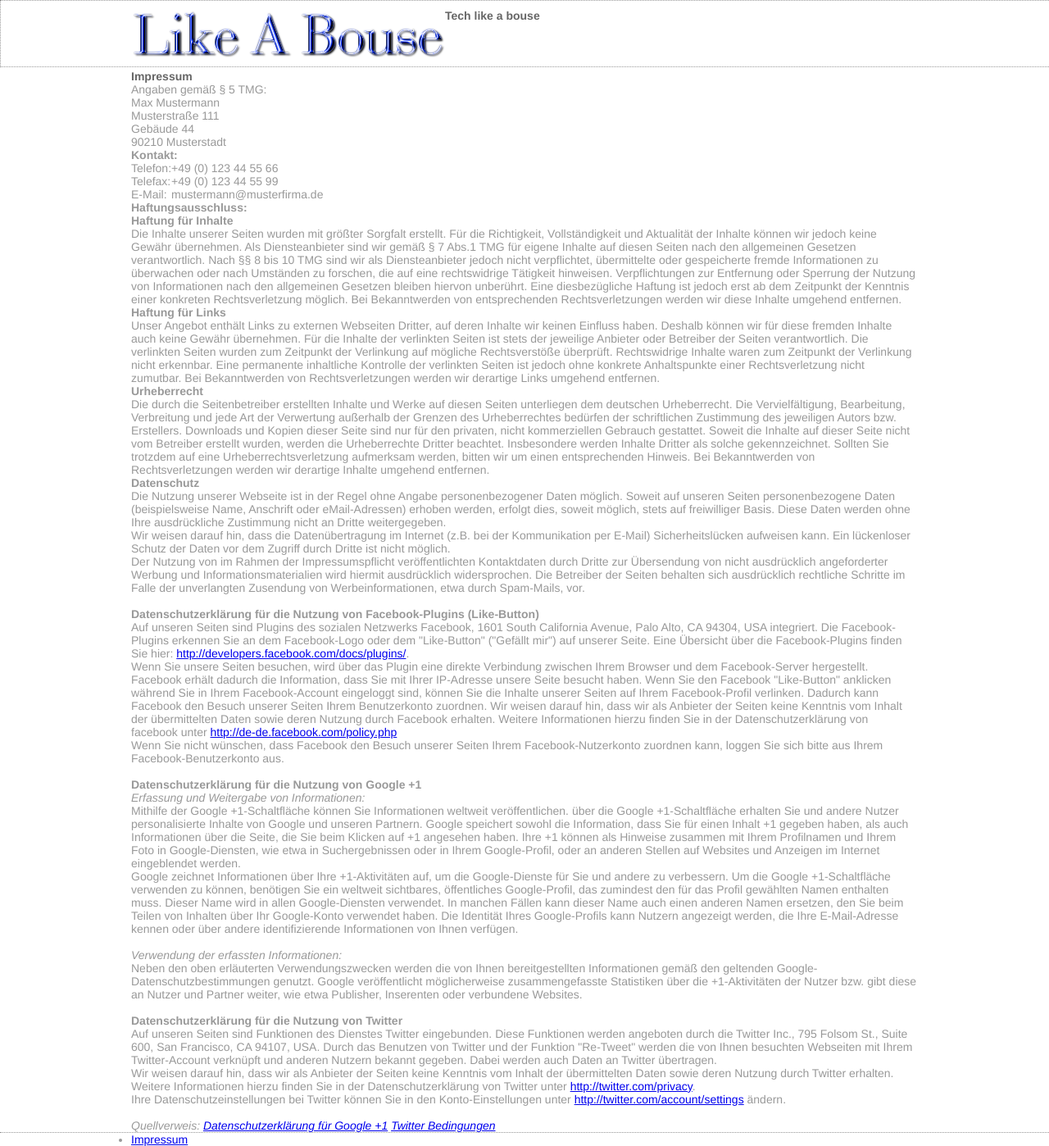
After one commit to MrRaffnix/likeabouse.com, a Rails app: page /impressum in a window 1280 px wide. The commit adds this page. Shown: the whole page at 82% size. Run offline with Rails 7, Linux system fonts and the light colour scheme; style sheets or scripts are compiled from the project's sources; parts of the project's set-up code (start-up, migrations or seed data) failed here and were passed over; some libraries are stand-ins or nearby versions.

Commit message:
added pages controller and sample impressum

```diff
--- /dev/null
+++ b/app/controllers/pages_controller.rb
@@ -0,0 +1,6 @@
+class PagesController < ApplicationController
+  def impressum
+    render template: "shared/impressum"
+  end
+
+end
--- a/app/views/shared/_footer.html.haml
+++ b/app/views/shared/_footer.html.haml
@@ -1,4 +1,4 @@
 .o
   .c24
     %ul
-      %li= link_to "Impressum", "#"
+      %li= link_to "Impressum", impressum_path
--- /dev/null
+++ b/app/views/shared/impressum.html.haml
@@ -0,0 +1,87 @@
+%h1 Impressum
+%p
+  Angaben gemäß § 5 TMG:
+%p
+  Max Mustermann
+  %br/
+  Musterstraße 111
+  %br/
+  Gebäude 44
+  %br/
+  90210 Musterstadt
+  %br/
+%h2 Kontakt:
+%table
+  %tr
+    %td
+      %p Telefon:
+    %td
+      %p +49 (0) 123 44 55 66
+  %tr
+    %td
+      %p Telefax:
+    %td
+      %p +49 (0) 123 44 55 99
+  %tr
+    %td
+      %p E-Mail:
+    %td
+      %p mustermann@musterfirma.de
+%h2 Haftungsausschluss:
+%p
+  %strong Haftung für Inhalte
+%p Die Inhalte unserer Seiten wurden mit größter Sorgfalt erstellt. Für die Richtigkeit, Vollständigkeit und Aktualität der Inhalte können wir jedoch keine Gewähr übernehmen. Als Diensteanbieter sind wir gemäß § 7 Abs.1 TMG für eigene Inhalte auf diesen Seiten nach den allgemeinen Gesetzen verantwortlich. Nach §§ 8 bis 10 TMG sind wir als Diensteanbieter jedoch nicht verpflichtet, übermittelte oder gespeicherte fremde Informationen zu überwachen oder nach Umständen zu forschen, die auf eine rechtswidrige Tätigkeit hinweisen. Verpflichtungen zur Entfernung oder Sperrung der Nutzung von Informationen nach den allgemeinen Gesetzen bleiben hiervon unberührt. Eine diesbezügliche Haftung ist jedoch erst ab dem Zeitpunkt der Kenntnis einer konkreten Rechtsverletzung möglich. Bei Bekanntwerden von entsprechenden Rechtsverletzungen werden wir diese Inhalte umgehend entfernen.
+%p
+  %strong Haftung für Links
+%p Unser Angebot enthält Links zu externen Webseiten Dritter, auf deren Inhalte wir keinen Einfluss haben. Deshalb können wir für diese fremden Inhalte auch keine Gewähr übernehmen. Für die Inhalte der verlinkten Seiten ist stets der jeweilige Anbieter oder Betreiber der Seiten verantwortlich. Die verlinkten Seiten wurden zum Zeitpunkt der Verlinkung auf mögliche Rechtsverstöße überprüft. Rechtswidrige Inhalte waren zum Zeitpunkt der Verlinkung nicht erkennbar. Eine permanente inhaltliche Kontrolle der verlinkten Seiten ist jedoch ohne konkrete Anhaltspunkte einer Rechtsverletzung nicht zumutbar. Bei Bekanntwerden von Rechtsverletzungen werden wir derartige Links umgehend entfernen.
+%p
+  %strong Urheberrecht
+%p Die durch die Seitenbetreiber erstellten Inhalte und Werke auf diesen Seiten unterliegen dem deutschen Urheberrecht. Die Vervielfältigung, Bearbeitung, Verbreitung und jede Art der Verwertung außerhalb der Grenzen des Urheberrechtes bedürfen der schriftlichen Zustimmung des jeweiligen Autors bzw. Erstellers. Downloads und Kopien dieser Seite sind nur für den privaten, nicht kommerziellen Gebrauch gestattet. Soweit die Inhalte auf dieser Seite nicht vom Betreiber erstellt wurden, werden die Urheberrechte Dritter beachtet. Insbesondere werden Inhalte Dritter als solche gekennzeichnet. Sollten Sie trotzdem auf eine Urheberrechtsverletzung aufmerksam werden, bitten wir um einen entsprechenden Hinweis. Bei Bekanntwerden von Rechtsverletzungen werden wir derartige Inhalte umgehend entfernen.
+%p
+  %strong Datenschutz
+%p Die Nutzung unserer Webseite ist in der Regel ohne Angabe personenbezogener Daten möglich. Soweit auf unseren Seiten personenbezogene Daten (beispielsweise Name, Anschrift oder eMail-Adressen) erhoben werden, erfolgt dies, soweit möglich, stets auf freiwilliger Basis. Diese Daten werden ohne Ihre ausdrückliche Zustimmung nicht an Dritte weitergegeben.
+%p Wir weisen darauf hin, dass die Datenübertragung im Internet (z.B. bei der Kommunikation per E-Mail) Sicherheitslücken aufweisen kann. Ein lückenloser Schutz der Daten vor dem Zugriff durch Dritte ist nicht möglich.
+%p Der Nutzung von im Rahmen der Impressumspflicht veröffentlichten Kontaktdaten durch Dritte zur Übersendung von nicht ausdrücklich angeforderter Werbung und Informationsmaterialien wird hiermit ausdrücklich widersprochen. Die Betreiber der Seiten behalten sich ausdrücklich rechtliche Schritte im Falle der unverlangten Zusendung von Werbeinformationen, etwa durch Spam-Mails, vor.
+%p
+%p
+  %strong Datenschutzerklärung für die Nutzung von Facebook-Plugins (Like-Button)
+%p
+  Auf unseren Seiten sind Plugins des sozialen Netzwerks Facebook, 1601 South California Avenue, Palo Alto, CA 94304, USA integriert. Die Facebook-Plugins erkennen Sie an dem Facebook-Logo oder dem "Like-Button" ("Gefällt mir") auf unserer Seite. Eine Übersicht über die Facebook-Plugins finden Sie hier:
+  = succeed "." do
+    %a{:href => "http://developers.facebook.com/docs/plugins/", :target => "_blank"} http://developers.facebook.com/docs/plugins/
+  %br/
+  Wenn Sie unsere Seiten besuchen, wird über das Plugin eine direkte Verbindung zwischen Ihrem Browser und dem Facebook-Server hergestellt. Facebook erhält dadurch die Information, dass Sie mit Ihrer IP-Adresse unsere Seite besucht haben. Wenn Sie den Facebook "Like-Button" anklicken während Sie in Ihrem Facebook-Account eingeloggt sind, können Sie die Inhalte unserer Seiten auf Ihrem Facebook-Profil verlinken. Dadurch kann Facebook den Besuch unserer Seiten Ihrem Benutzerkonto zuordnen. Wir weisen darauf hin, dass wir als Anbieter der Seiten keine Kenntnis vom Inhalt der übermittelten Daten sowie deren Nutzung durch Facebook erhalten. Weitere Informationen hierzu finden Sie in der Datenschutzerklärung von facebook unter
+  %a{:href => "http://de-de.facebook.com/policy.php", :target => "_blank"} http://de-de.facebook.com/policy.php
+%p Wenn Sie nicht wünschen, dass Facebook den Besuch unserer Seiten Ihrem Facebook-Nutzerkonto zuordnen kann, loggen Sie sich bitte aus Ihrem Facebook-Benutzerkonto aus.
+%p
+%p
+  %strong Datenschutzerklärung für die Nutzung von Google +1
+%p
+  %i Erfassung und Weitergabe von Informationen:
+  %br/
+  Mithilfe der Google +1-Schaltfläche können Sie Informationen weltweit veröffentlichen. über die Google +1-Schaltfläche erhalten Sie und andere Nutzer personalisierte Inhalte von Google und unseren Partnern. Google speichert sowohl die Information, dass Sie für einen Inhalt +1 gegeben haben, als auch Informationen über die Seite, die Sie beim Klicken auf +1 angesehen haben. Ihre +1 können als Hinweise zusammen mit Ihrem Profilnamen und Ihrem Foto in Google-Diensten, wie etwa in Suchergebnissen oder in Ihrem Google-Profil, oder an anderen Stellen auf Websites und Anzeigen im Internet eingeblendet werden.
+  %br/
+  Google zeichnet Informationen über Ihre +1-Aktivitäten auf, um die Google-Dienste für Sie und andere zu verbessern. Um die Google +1-Schaltfläche verwenden zu können, benötigen Sie ein weltweit sichtbares, öffentliches Google-Profil, das zumindest den für das Profil gewählten Namen enthalten muss. Dieser Name wird in allen Google-Diensten verwendet. In manchen Fällen kann dieser Name auch einen anderen Namen ersetzen, den Sie beim Teilen von Inhalten über Ihr Google-Konto verwendet haben. Die Identität Ihres Google-Profils kann Nutzern angezeigt werden, die Ihre E-Mail-Adresse kennen oder über andere identifizierende Informationen von Ihnen verfügen.
+  %br/
+  %br/
+  %i Verwendung der erfassten Informationen:
+  %br/
+  Neben den oben erläuterten Verwendungszwecken werden die von Ihnen bereitgestellten Informationen gemäß den geltenden Google-Datenschutzbestimmungen genutzt. Google veröffentlicht möglicherweise zusammengefasste Statistiken über die +1-Aktivitäten der Nutzer bzw. gibt diese an Nutzer und Partner weiter, wie etwa Publisher, Inserenten oder verbundene Websites.
+%p
+%p
+  %strong Datenschutzerklärung für die Nutzung von Twitter
+%p Auf unseren Seiten sind Funktionen des Dienstes Twitter eingebunden. Diese Funktionen werden angeboten durch die Twitter Inc., 795 Folsom St., Suite 600, San Francisco, CA 94107, USA. Durch das Benutzen von Twitter und der Funktion "Re-Tweet" werden die von Ihnen besuchten Webseiten mit Ihrem Twitter-Account verknüpft und anderen Nutzern bekannt gegeben. Dabei werden auch Daten an Twitter übertragen.
+%p
+  Wir weisen darauf hin, dass wir als Anbieter der Seiten keine Kenntnis vom Inhalt der übermittelten Daten sowie deren Nutzung durch Twitter erhalten. Weitere Informationen hierzu finden Sie in der Datenschutzerklärung von Twitter unter
+  = succeed "." do
+    %a{:href => "http://twitter.com/privacy", :target => "_blank"} http://twitter.com/privacy
+%p
+  Ihre Datenschutzeinstellungen bei Twitter können Sie in den Konto-Einstellungen unter
+  %a{:href => "http://twitter.com/account/settings", :target => "_blank"} http://twitter.com/account/settings
+  ändern.
+%p
+%p
+  %i
+    Quellverweis:
+    %a{:href => "http://www.google.com/intl/de/+/policy/+1button.html", :target => "_blank"} Datenschutzerklärung für Google +1
+    %a{:href => "http://twitter.com/privacy", :target => "_blank"} Twitter Bedingungen
--- a/config/routes.rb
+++ b/config/routes.rb
@@ -2,6 +2,7 @@ LikeabouseCom::Application.routes.draw do
   root :to => "posts#index", :only => [:show, :index]
 
   resources :posts
+  match "impressum" => "pages#impressum", as: "impressum"
 
   ActiveAdmin.routes(self)
 
```
